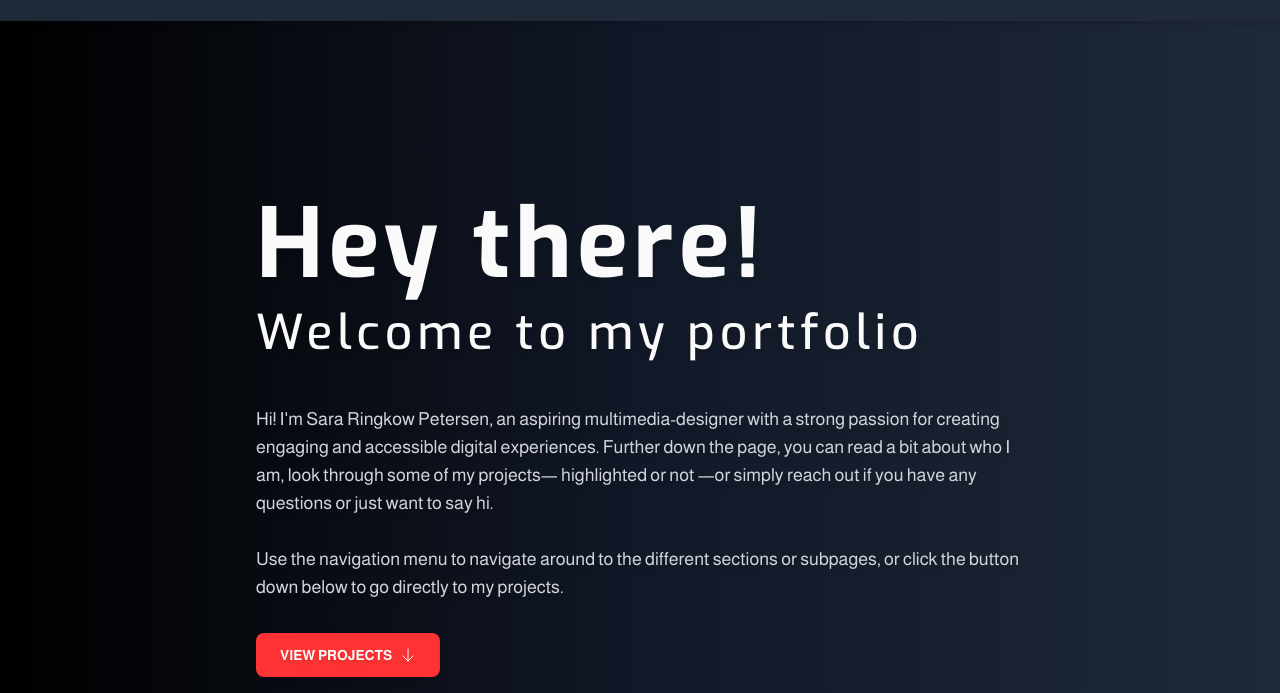
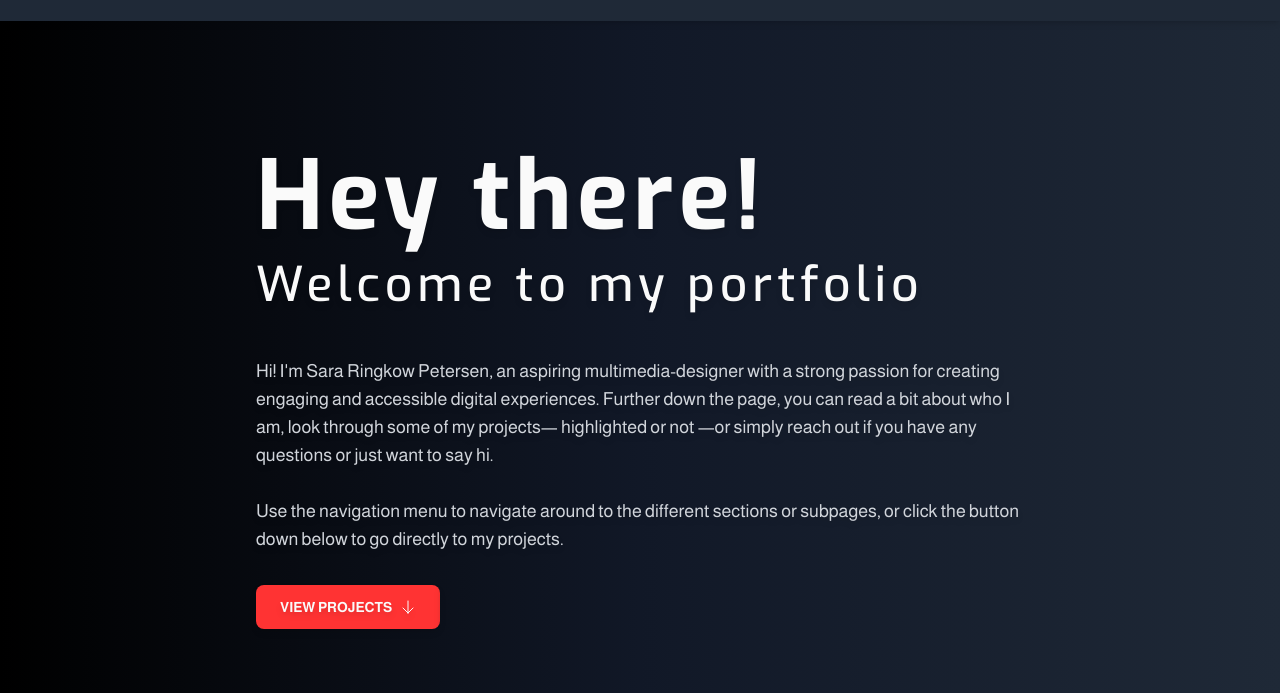
Before and after one commit to sararpetersen/portfolio_example, an Astro site: page / in a window 1280 px wide. Shown: the part 107-800 px from the top of the page. Built offline with nearby package versions, Linux system fonts and the light colour scheme; Astro itself is replaced by a stand-in of ours.

Commit message:
Padding fixed on main-h1

```diff
--- a/src/pages/index.astro
+++ b/src/pages/index.astro
@@ -14,7 +14,7 @@ import "../styles/global.css";
   <section id="hero" class="relative container md:max-w-3xl max-w-md mx-auto md:text-left text-center py-16">
     <!-- Content of Hero Section (kept on top with z-index) -->
     <div class="relative z-10">
-      <h1 id="hero-title" class="font-bold text-[#fafafa] tracking-wider md:pt-60 pt-32">Hey there!</h1>
+      <h1 id="hero-title" class="font-bold text-[#fafafa] tracking-wider md:pt-48 pt-32">Hey there!</h1>
       <h2 id="hero-subtitle" class="font-medium text-[#fafafa] mt-4 mb-12 tracking-widest">Welcome to my portfolio</h2>
       <p id="hero-text" class="text-gray-300 mt-6 leading-7 mx-auto md:text-lg text-base">
         Hi! <br class="md:hidden block" /> I'm Sara Ringkow Petersen, an aspiring multimedia-designer with a strong passion for creating engaging and accessible
```
